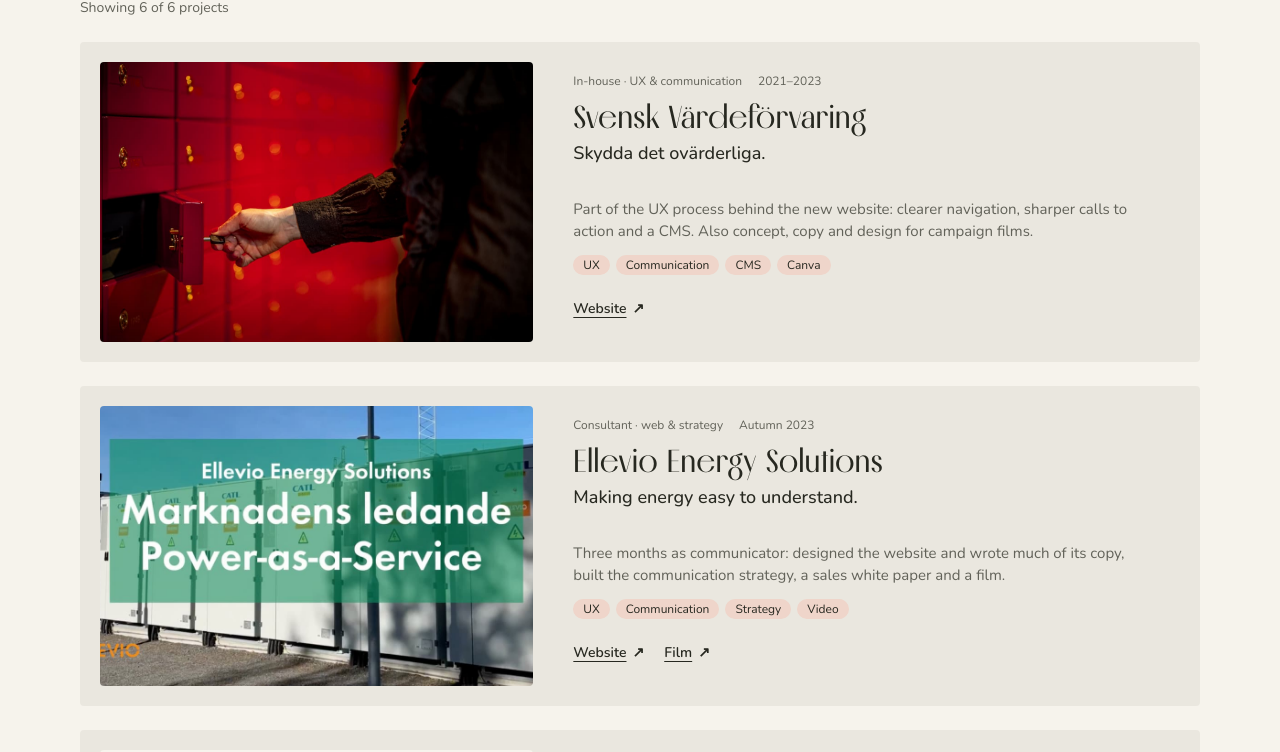
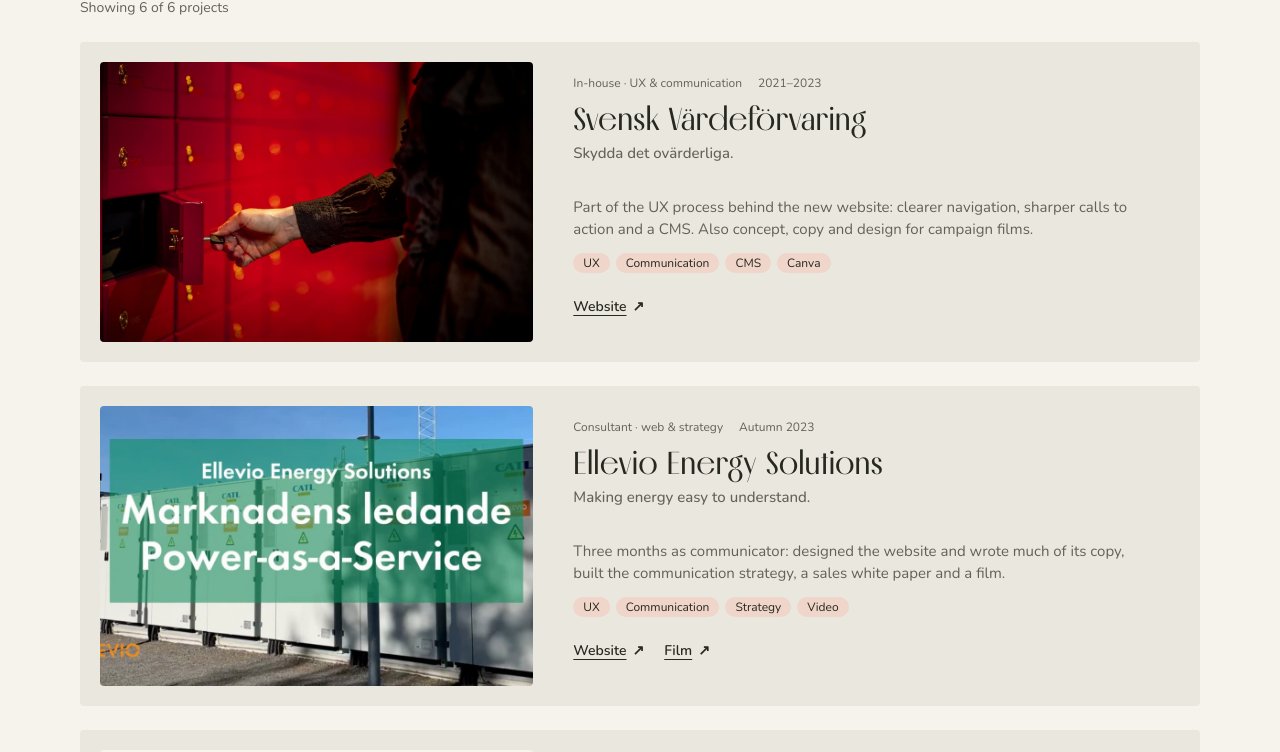
Before and after one commit to lotjons/LOTTIEPORTFOLIO, a React (Vite) app: page / in a window 1280 px wide. Shown: the part 1997-2749 px from the top of the page. Built offline with nearby package versions, Linux system fonts and the light colour scheme.

Commit message:
style(projects): refine tagline size, colour and spacing

```diff
--- a/src/components/ProjectCard.tsx
+++ b/src/components/ProjectCard.tsx
@@ -51,7 +51,9 @@
           <h3 className="font-serif text-[26px] leading-none lg:text-[32px]">
             {title}
           </h3>
-          <p className="text-lg font-medium leading-snug">{tagline}</p>
+          <p className="text-[15px] font-medium leading-snug text-stone">
+            {tagline}
+          </p>
         </div>
         <p className="text-[15px] text-stone">{description}</p>
         <ul aria-label="Technologies" className="flex flex-wrap gap-1.5">
```
